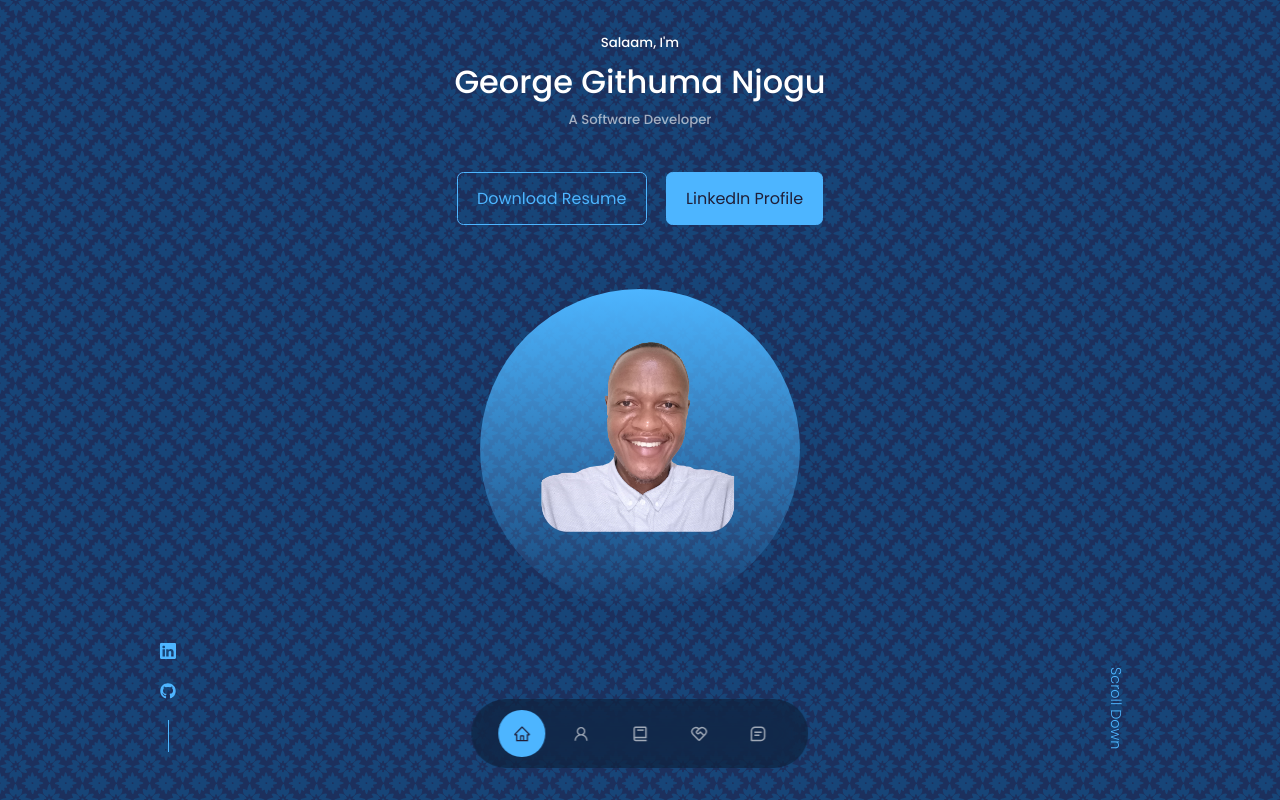
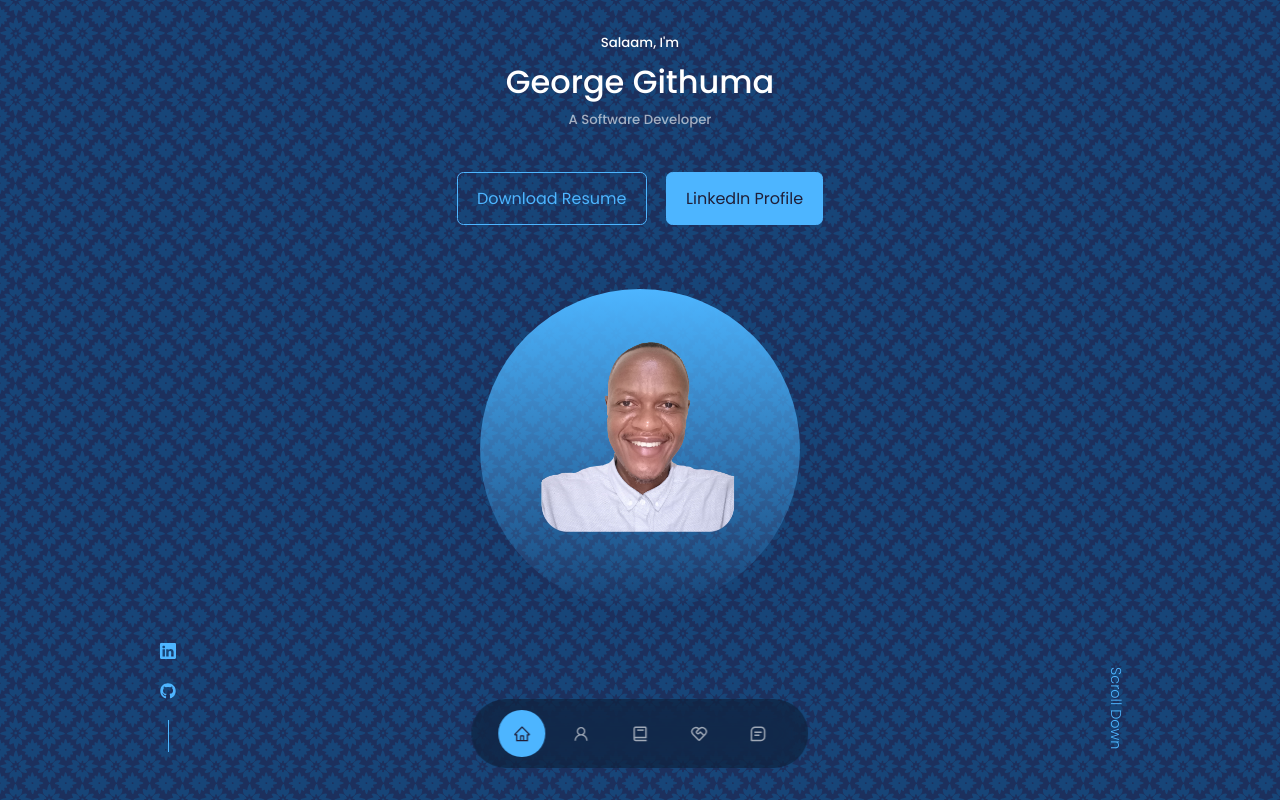
Before and after one commit to Gitthuma/george-githuma-portfolio-website, a React (Create React App) app: page / in a window 1280 px wide. Shown: the top 800 px of the page. Built offline with nearby package versions, Linux system fonts and the light colour scheme.

Commit message:
Removed Njogu

```diff
--- a/src/Components/Header/Header.jsx
+++ b/src/Components/Header/Header.jsx
@@ -13,7 +13,7 @@ function Header() {
       <div className='container header__container'>
         {/*Create intro title*/}
         <h5>Salaam, I'm</h5>
-        <h1>George Githuma Njogu</h1>
+        <h1>George Githuma</h1>
         <h5 className='text-light'> A Software Developer</h5>
 
         {/*Render CTA*/}
```
Also changed, not shown: 1 other file (tests, documents, lock files or other folders).
